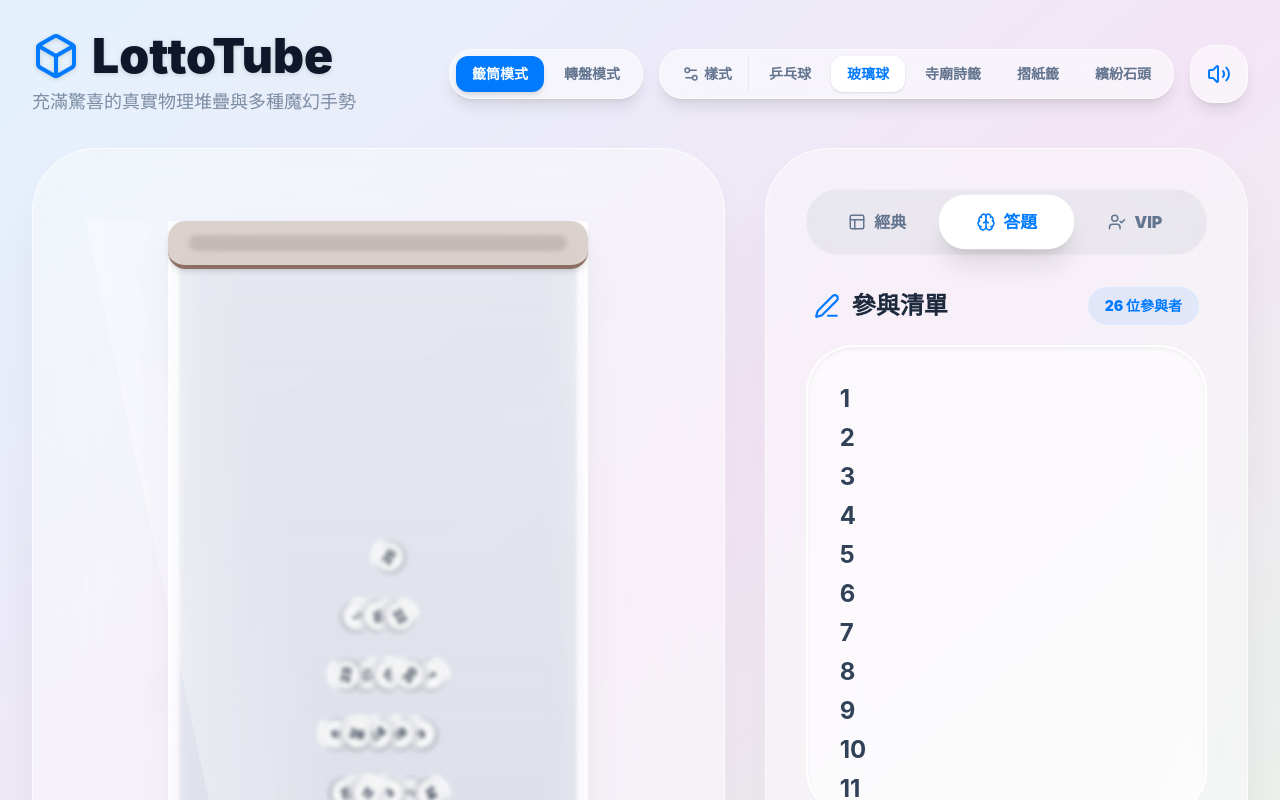
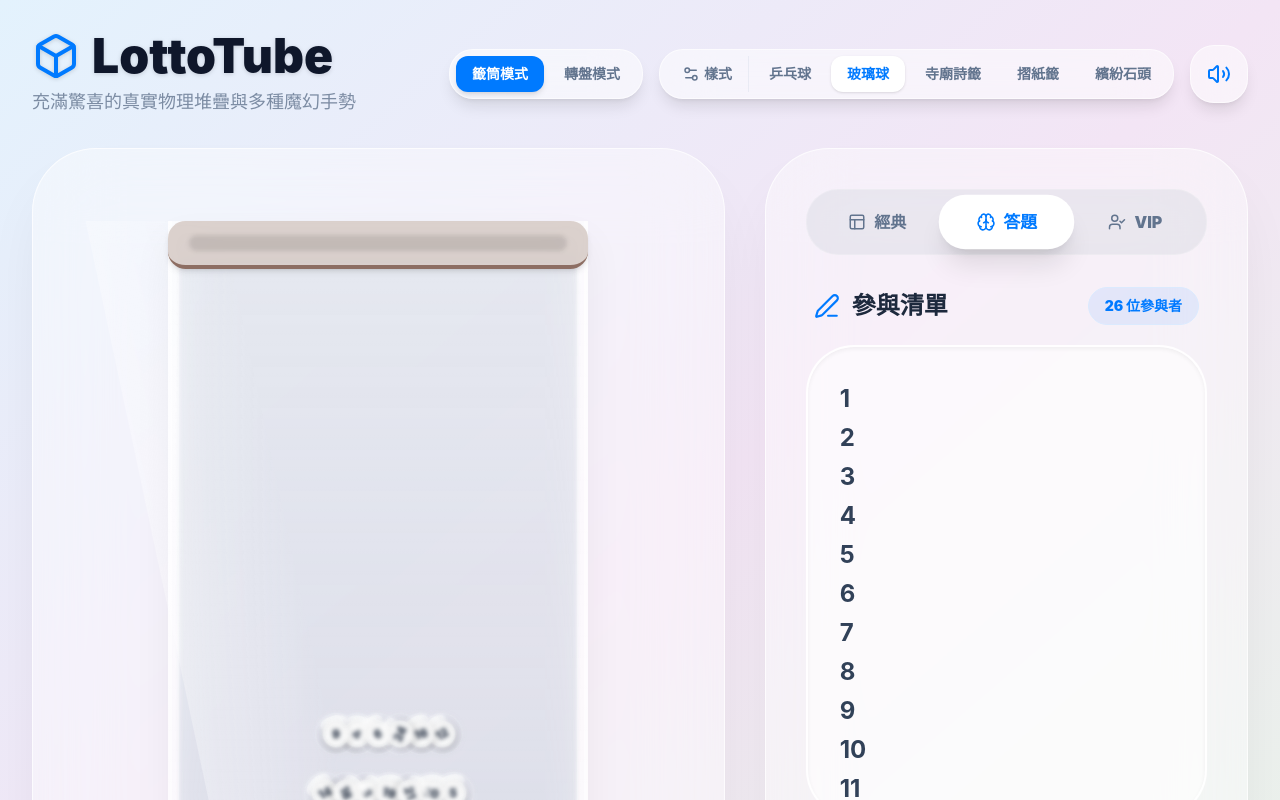
Before and after one commit to chy23/LottoTube, a React (Vite) app: page / in a window 1280 px wide. Shown: the top 800 px of the page. Built offline with nearby package versions, Linux system fonts and the light colour scheme.

Commit message:
Feat: Flatten Gaussian layout and add chaotic bounce

```diff
--- a/src/App.jsx
+++ b/src/App.jsx
@@ -220,8 +220,10 @@ export default function App() {
 
     let N = Math.min(80, Math.max(1, items.length));
 
-    let sigma = Math.max(1.2, N / 14);
-    let maxCols = Math.min(8, Math.ceil(N / 3));
+    // Flatten the curve by increasing sigma
+    let sigma = Math.max(2.5, N / 6);
+    // Span across the entire bottom (max 7 columns on each side for 15 columns total)
+    let maxCols = Math.min(7, Math.ceil(N / 2));
 
     let P = [];
     let sumP = 0;
@@ -265,7 +267,10 @@ export default function App() {
             bottom: `${bestY}%`,
             transform: `rotate(${rot}deg) scale(0.65)`,
             zIndex: Math.floor(40 - bestY / 2.5),
-            delay: `${(r * 0.05 + Math.abs(c) * 0.02)}s`
+            delay: `${(r * 0.05 + Math.abs(c) * 0.02)}s`,
+            shakeClass: `animate-bounce-wild-${Math.floor(rand() * 3) + 1}`,
+            shakeDuration: `${0.4 + rand() * 0.4}s`,
+            shakeDelay: `-${rand() * 2}s`
           });
        }
     }
@@ -277,7 +282,10 @@ export default function App() {
     }
 
     while(shuffled.length < 80) {
-      shuffled.push({ left: '50%', bottom: '2%', zIndex: 0, transform: '', delay: '0s' });
+      shuffled.push({
+        left: '50%', bottom: '2%', zIndex: 0, transform: '', delay: '0s',
+        shakeClass: 'animate-bounce-wild-1', shakeDuration: '0.5s', shakeDelay: '0s'
+      });
     }
 
     return shuffled;
@@ -674,8 +682,16 @@ export default function App() {
                            }}
                          >
                            <div style={{ transform: `translate(-50%, 50%) ${layout.transform}` }}>
-                             <div className={`animate-drop-in ${drawState === 'shaking' && !isGrabbed ? 'animate-bounce-wild' : drawState !== 'idle' && !isGrabbed ? 'animate-stir' : ''}`} style={{ animationDelay: layout.delay }}>
-                               {renderItemStyle(item)}
+                             <div className="animate-drop-in" style={{ animationDelay: layout.delay, animationFillMode: 'both' }}>
+                               <div
+                                 className={`${drawState === 'shaking' && !isGrabbed ? layout.shakeClass : ''}`}
+                                 style={{
+                                   animationDuration: layout.shakeDuration,
+                                   animationDelay: layout.shakeDelay
+                                 }}
+                               >
+                                 {renderItemStyle(item)}
+                               </div>
                              </div>
                            </div>
                          </div>
@@ -961,20 +977,32 @@ export default function App() {
         }
         .animate-stir { animation: stir 0.4s ease-in-out infinite alternate; }
 
-        @keyframes bounce-wild {
+        @keyframes bounce-wild-1 {
           0% { transform: translate(0, 0) rotate(0deg); }
-          10% { transform: translate(-10px, -30px) rotate(-15deg); }
-          20% { transform: translate(15px, 20px) rotate(20deg); }
-          30% { transform: translate(-20px, -10px) rotate(-35deg); }
-          40% { transform: translate(20px, 40px) rotate(45deg); }
-          50% { transform: translate(-30px, -20px) rotate(-60deg); }
-          60% { transform: translate(30px, -40px) rotate(70deg); }
-          70% { transform: translate(-15px, 30px) rotate(-30deg); }
-          80% { transform: translate(10px, -20px) rotate(15deg); }
-          90% { transform: translate(-5px, 10px) rotate(-10deg); }
+          25% { transform: translate(-15px, -35px) rotate(-25deg); }
+          50% { transform: translate(20px, -15px) rotate(35deg); }
+          75% { transform: translate(-10px, 15px) rotate(-15deg); }
           100% { transform: translate(0, 0) rotate(0deg); }
         }
-        .animate-bounce-wild { animation: bounce-wild 0.7s infinite; }
+        .animate-bounce-wild-1 { animation: bounce-wild-1 0.5s infinite; }
+
+        @keyframes bounce-wild-2 {
+          0% { transform: translate(0, 0) rotate(0deg); }
+          33% { transform: translate(25px, -20px) rotate(45deg); }
+          66% { transform: translate(-25px, -40px) rotate(-55deg); }
+          100% { transform: translate(0, 0) rotate(0deg); }
+        }
+        .animate-bounce-wild-2 { animation: bounce-wild-2 0.6s infinite; }
+
+        @keyframes bounce-wild-3 {
+          0% { transform: translate(0, 0) rotate(0deg); }
+          20% { transform: translate(-20px, 10px) rotate(-10deg); }
+          40% { transform: translate(15px, -45px) rotate(30deg); }
+          60% { transform: translate(-15px, -25px) rotate(-40deg); }
+          80% { transform: translate(20px, 5px) rotate(20deg); }
+          100% { transform: translate(0, 0) rotate(0deg); }
+        }
+        .animate-bounce-wild-3 { animation: bounce-wild-3 0.7s infinite; }
 
         @keyframes item-fall-out {
           0% { transform: translate(0, 0) scale(0.1); opacity: 0; }
```
